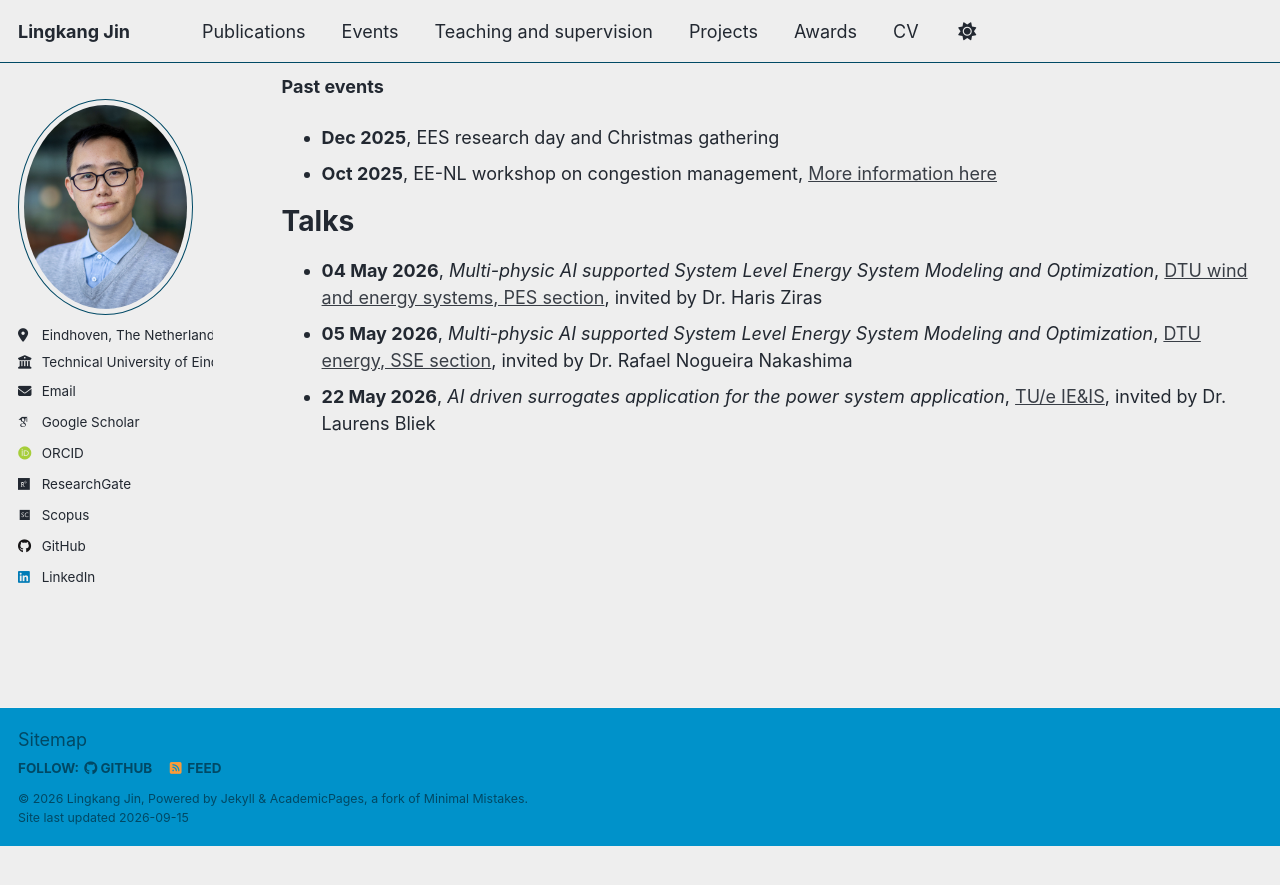
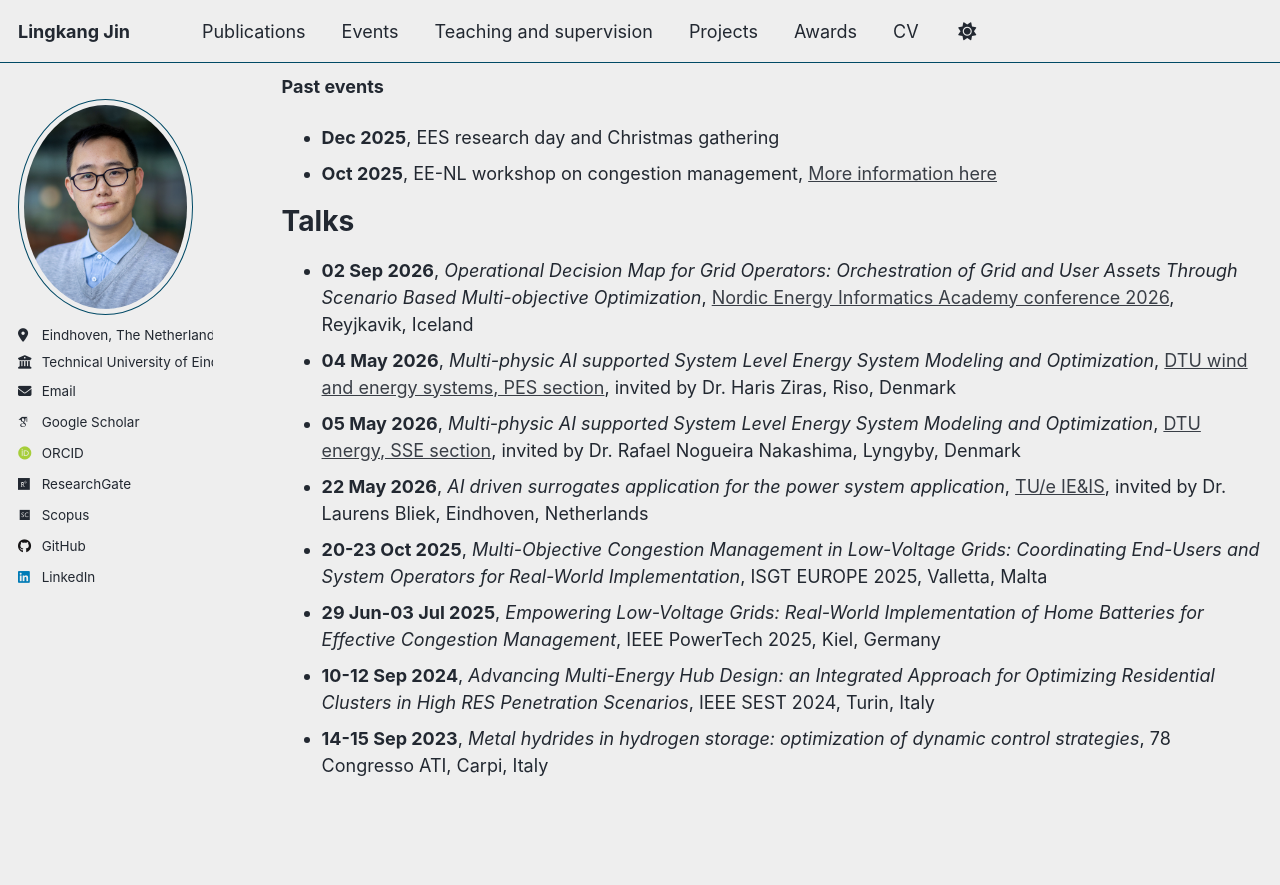
Before and after one commit to Lingkangjin/Lingkangjin.github.io, a Jekyll site: the page built from _pages/talks.md, in a window 1280 px wide and 900 px high, scrolled down 305 px. Shown: the top 885 px of the window. Built offline with Jekyll 4.4.1, drawn with Linux system fonts in a browser that asks for light colours; some web fonts are replaced; a script that is not in the unit is left out; our own code applies the rules of GitHub Pages for plain Markdown files; before the commit the page ends 1150 px from its top, so only the background shows below that.

Commit message:
Update talks: add new presentations and enhance location details for upcoming events

```diff
--- a/_pages/talks.md
+++ b/_pages/talks.md
@@ -25,9 +25,13 @@ Events organization
 
 Talks
 ======
-
+* **02 Sep 2026**, *Operational Decision Map for Grid Operators: Orchestration of Grid and User Assets Through Scenario Based Multi-objective Optimization*, [Nordic Energy Informatics Academy conference 2026](https://www.nordicenergyinformatics.academy/eia-nordic-conference-2026), Reyjkavik, Iceland
 * **04 May 2026**, *Multi-physic AI supported System Level Energy System Modeling and
-  Optimization*, [DTU wind and energy systems, PES section](https://wind.dtu.dk/research/research-divisions/power-and-energy-systems), invited by Dr. Haris Ziras
+  Optimization*, [DTU wind and energy systems, PES section](https://wind.dtu.dk/research/research-divisions/power-and-energy-systems), invited by Dr. Haris Ziras, Riso, Denmark
 * **05 May 2026**, *Multi-physic AI supported System Level Energy System Modeling and
-  Optimization*, [DTU energy, SSE section](https://www.energy.dtu.dk/research-sections/section-for-solid-state-electrochemistry), invited by Dr. Rafael Nogueira Nakashima
-* **22 May 2026**, *AI driven surrogates application for the power system application*, [TU/e IE&IS](https://www.tue.nl/en/our-university/departments/industrial-engineering-and-innovation-sciences), invited by Dr. Laurens Bliek
+  Optimization*, [DTU energy, SSE section](https://www.energy.dtu.dk/research-sections/section-for-solid-state-electrochemistry), invited by Dr. Rafael Nogueira Nakashima, Lyngyby, Denmark
+* **22 May 2026**, *AI driven surrogates application for the power system application*, [TU/e IE&IS](https://www.tue.nl/en/our-university/departments/industrial-engineering-and-innovation-sciences), invited by Dr. Laurens Bliek, Eindhoven, Netherlands
+* **20-23 Oct 2025**, *Multi-Objective Congestion Management in Low-Voltage Grids: Coordinating End-Users and System Operators for Real-World Implementation*, ISGT EUROPE 2025, Valletta, Malta
+* **29 Jun-03 Jul 2025**, *Empowering Low-Voltage Grids: Real-World Implementation of Home Batteries for Effective Congestion Management*, IEEE PowerTech 2025, Kiel, Germany
+* **10-12 Sep 2024**, *Advancing Multi-Energy Hub Design: an Integrated Approach for Optimizing Residential Clusters in High RES Penetration Scenarios*, IEEE SEST 2024, Turin, Italy
+* **14-15 Sep 2023**, *Metal hydrides in hydrogen storage: optimization of dynamic control strategies*, 78 Congresso ATI, Carpi, Italy
```
